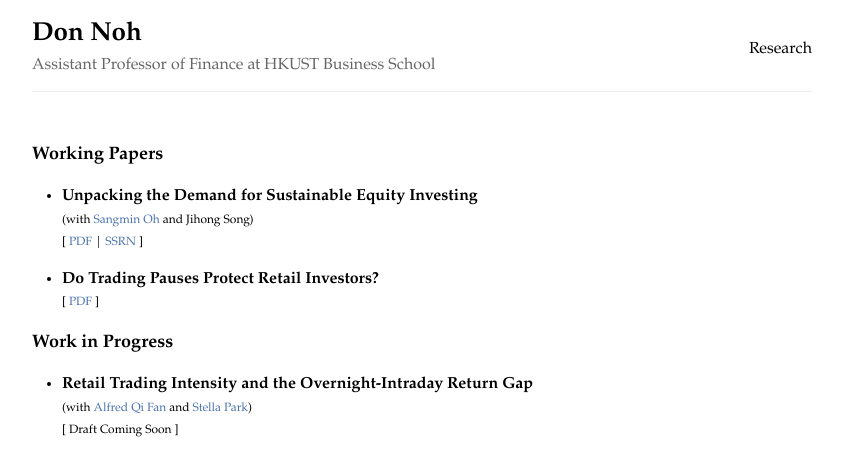
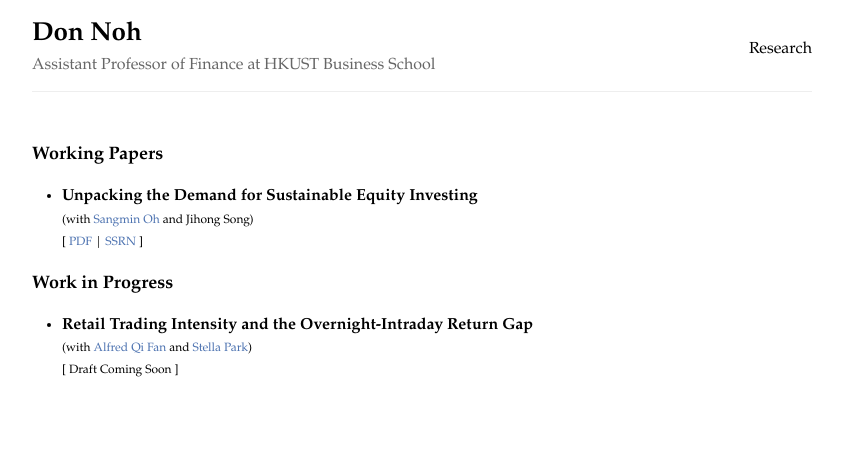
Before and after one commit to dondwnoh/dondwnoh.github.io, a Jekyll site: the page built from research.html, in a window 1280 px wide. Shown: the top 476 px of the page, without its empty margins (218-1060 px from the left). Built offline with Jekyll 4.4.1, drawn with Linux system fonts in a browser that asks for light colours.

Commit message:
Update research.html

```diff
--- a/research.html
+++ b/research.html
@@ -23,12 +23,6 @@ li:not(:first-child) {
   <span class="small">[ <a href="/documents/noh_oh_song_2023_unpacking.pdf">PDF</a> | <a href="https://papers.ssrn.com/sol3/papers.cfm?abstract_id=3639693">SSRN</a> ]</span>
 </li>
 
-<li>
-  <b>Do Trading Pauses Protect Retail Investors?</b>
-  <br>
-  <span class="small">[ <a href="/documents/noh_2023.pdf">PDF</a> ]</span>
-</li>
-
 </ul>
 
 <h4>Work in Progress</h4>
@@ -43,16 +37,4 @@ li:not(:first-child) {
   <span class="small">[ Draft Coming Soon ]</span>
 </li>
 
-{% comment %}
-
-<li>
-  <b>Are Retail Investors More Price Elastic Than Institutions?</b>
-  <br>
-  <span class="small">(with <a href="https://sites.google.com/view/heebumlee/">Heebum Lee</a>)</span>
-  <br>
-  <span class="small">[ Draft Coming Soon ]</span>
-</li>
-
-{% endcomment %}
-
 </ul>
```
